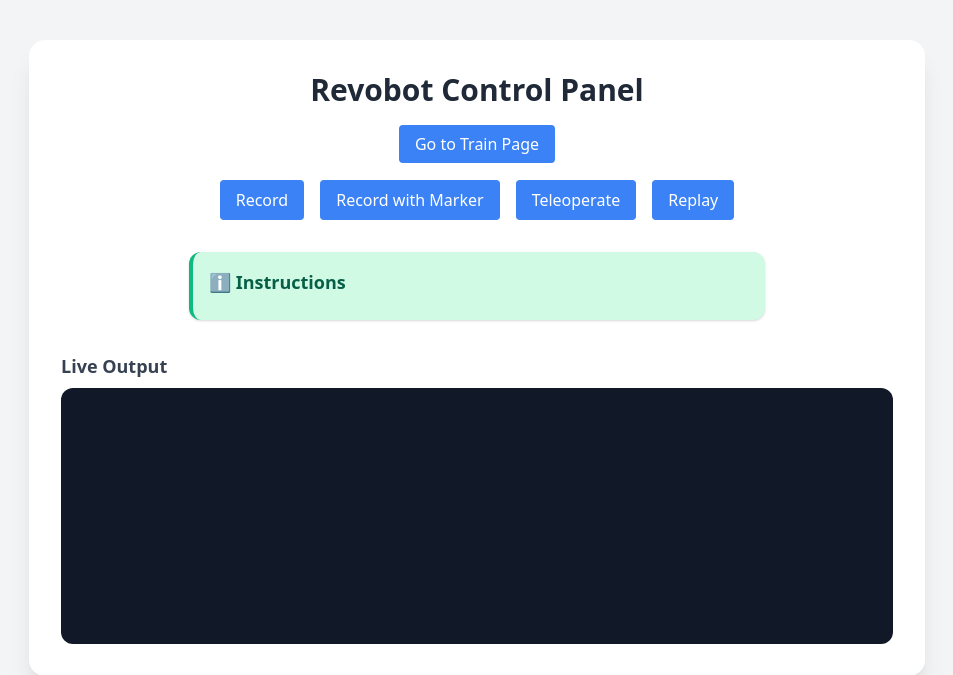
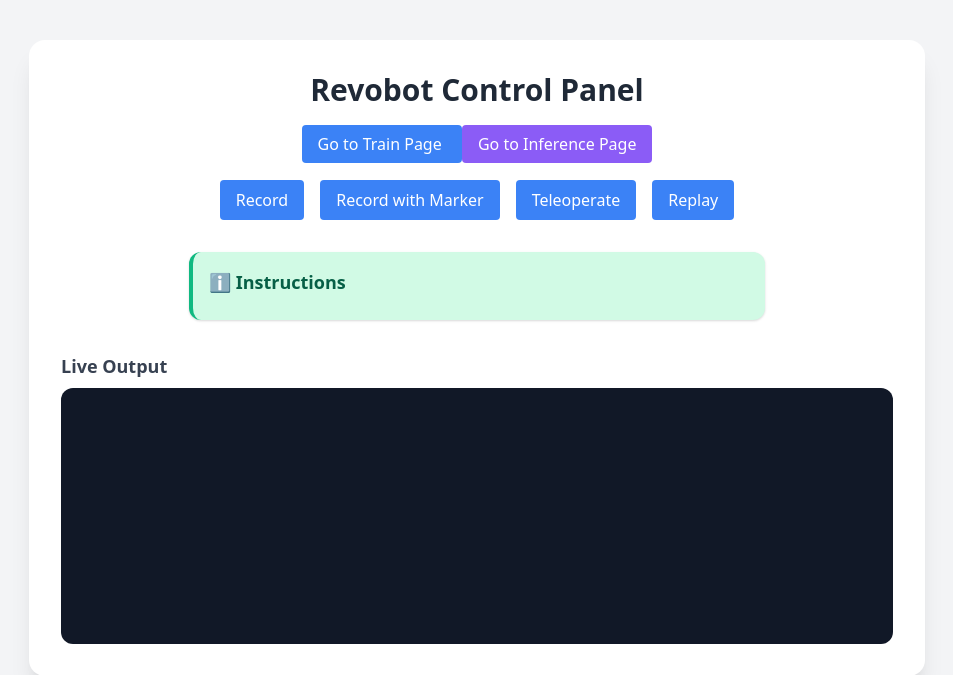
Before and after one commit to derickcjohn/revobots-web-ui, a Flask app: page / in a window 1280 px wide. Shown: the top 675 px of the page, without its empty margins (163-1116 px from the left). Run offline with Flask 3, Linux system fonts and the light colour scheme; data that the repository does not hold is empty.

Commit message:
Update index.html
Added an inference button in the home page

```diff
--- a/templates/index.html
+++ b/templates/index.html
@@ -14,6 +14,9 @@
     <div class="text-center mb-6">
       <a href="/train" class="bg-blue-500 text-white font-medium px-4 py-2 rounded hover:bg-blue-600 transition">
         Go to Train Page
+      </a>
+      <a href="/inference" class="bg-purple-500 text-white font-medium px-4 py-2 rounded hover:bg-purple-600 transition">
+        Go to Inference Page
       </a>
     </div>
 
```
